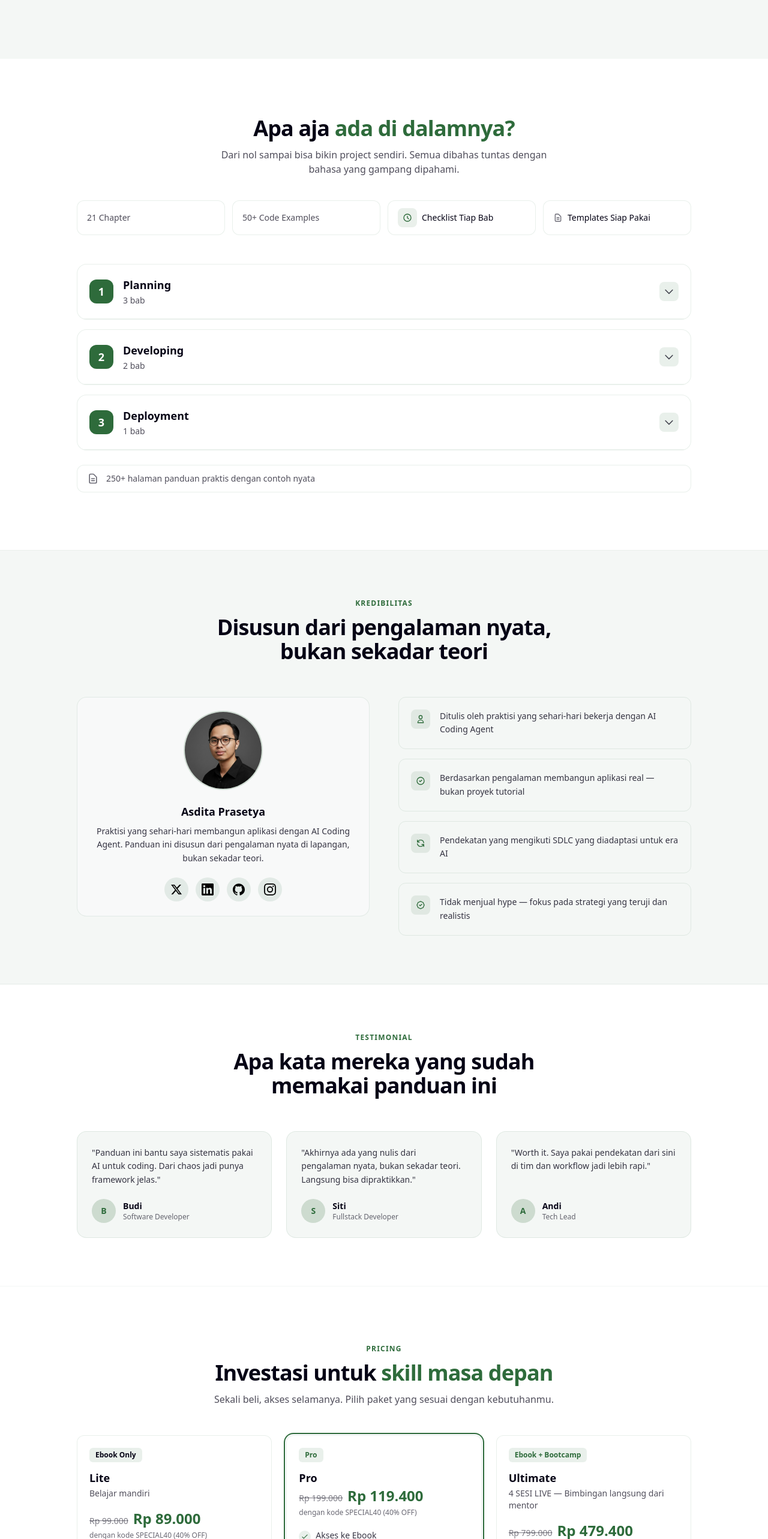
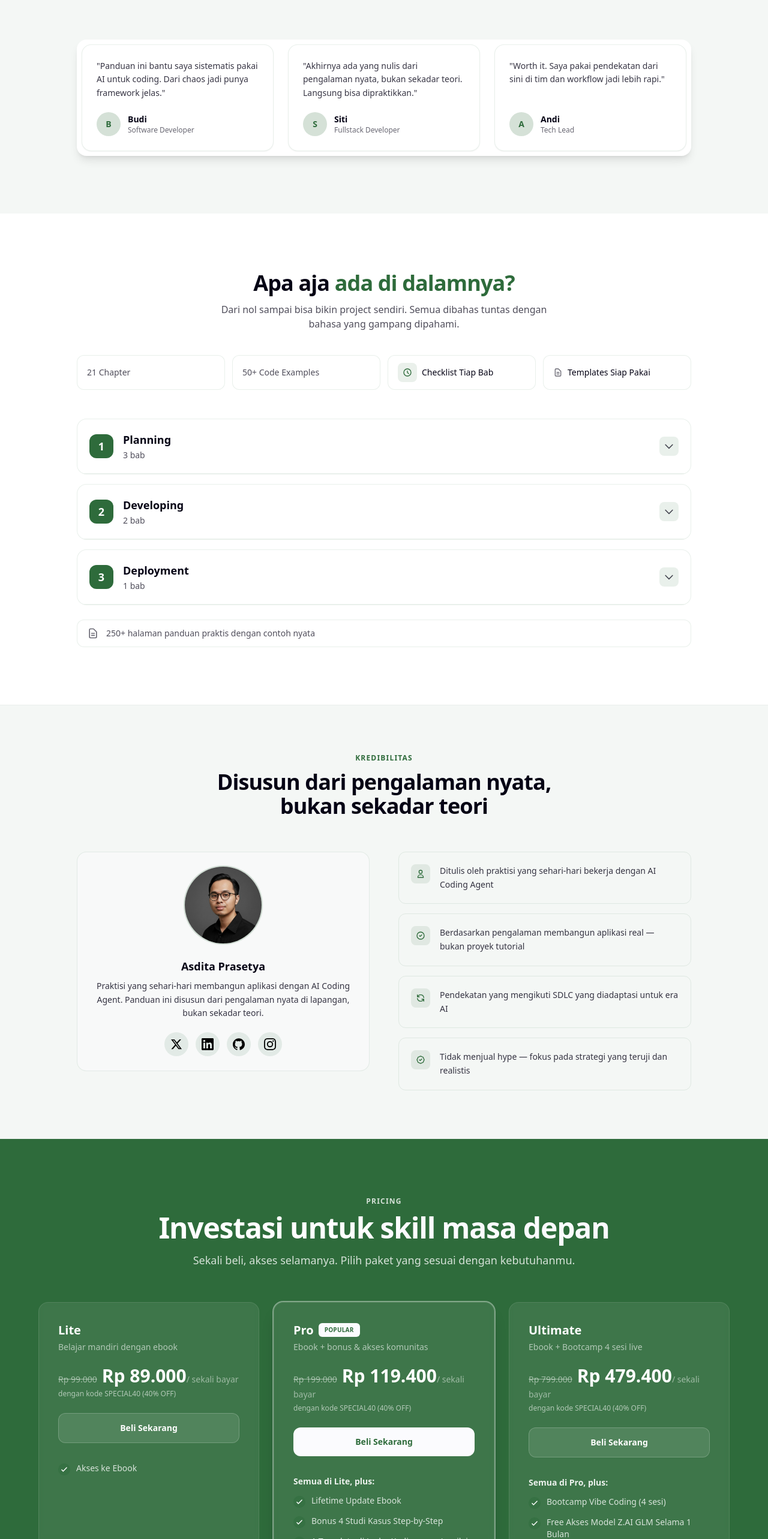
Before and after one commit to hellodit/mahirvibecoding.com, a Nuxt app: page / in a window 1280 px wide. Shown: the part 2887-5453 px from the top of the page at 60% size. Built offline with nearby package versions, Linux system fonts and the light colour scheme.

Commit message:
feat: Remove TestimonialSection from app.vue and integrate testimonials directly into TargetAudienceSection for enhanced user engagement and streamlined layout.

```diff
--- a/app/app.vue
+++ b/app/app.vue
@@ -9,7 +9,6 @@
       <TargetAudienceSection />
       <CurriculumSection />
       <TrustSection />
-      <TestimonialSection />
       <PricingSection />
       <FaqSection />
       <FinalCtaSection />
--- a/app/components/PricingSection.vue
+++ b/app/components/PricingSection.vue
@@ -1,98 +1,137 @@
 <template>
-  <section id="pricing" class="py-24 px-6 bg-white">
-    <div class="max-w-5xl mx-auto">
-      <!-- Header -->
-      <div class="text-center mb-12 reveal">
-        <p class="text-xs font-semibold text-primary uppercase tracking-widest mb-3">Pricing</p>
-        <h2 class="text-3xl md:text-4xl font-bold text-text tracking-tight mb-3">
-          Investasi untuk <span class="text-primary">skill masa depan</span>
+  <section id="pricing" class="py-24 px-6 bg-primary">
+    <div class="max-w-6xl mx-auto">
+      <!-- Hero -->
+      <div class="text-center mb-14 reveal">
+        <p class="text-xs font-semibold text-white/80 uppercase tracking-widest mb-3">Pricing</p>
+        <h2 class="text-3xl md:text-4xl lg:text-5xl font-bold text-white tracking-tight mb-4">
+          Investasi untuk <span class="text-background">skill masa depan</span>
         </h2>
-        <p class="text-base text-text/70 max-w-xl mx-auto">
+        <p class="text-base md:text-lg text-white/80 max-w-2xl mx-auto leading-relaxed">
           Sekali beli, akses selamanya. Pilih paket yang sesuai dengan kebutuhanmu.
         </p>
       </div>
 
-      <!-- Pricing cards – satu gaya, bersih -->
-      <div class="grid grid-cols-1 md:grid-cols-3 gap-6 mb-14">
+      <!-- Pricing cards: dark semi-transparent, like reference -->
+      <div class="grid grid-cols-1 md:grid-cols-3 gap-6 mb-20">
         <div
           v-for="(plan, index) in plans"
           :key="plan.id"
-          class="reveal rounded-xl bg-white border border-primary/10 overflow-hidden flex flex-col hover:border-primary/20 transition-colors"
-          :class="[`reveal-delay-${index + 1}`, plan.featured && 'ring-2 ring-primary ring-offset-2 ring-offset-background']"
+          class="reveal rounded-2xl overflow-hidden flex flex-col transition-all duration-300 bg-white/[0.08] border border-white/10 backdrop-blur-sm"
+          :class="[
+            `reveal-delay-${index + 1}`,
+            plan.featured && 'ring-2 ring-white/40 shadow-xl shadow-black/20 scale-[1.02] md:scale-[1.03]'
+          ]"
         >
-          <div class="p-5 flex-1 flex flex-col">
-            <span
-              class="inline-block px-2.5 py-1 rounded-md text-xs font-semibold w-fit mb-3"
-              :class="plan.badgeClass"
-            >
-              {{ plan.badge }}
-            </span>
-            <h3 class="text-lg font-bold text-text">{{ plan.name }}</h3>
-            <p v-if="plan.subtitle" class="text-sm text-text/70 mt-0.5 mb-4">{{ plan.subtitle }}</p>
+          <div class="p-6 md:p-8 flex-1 flex flex-col">
+            <div class="flex items-center gap-2 mb-1">
+              <h3 class="text-xl font-bold text-white">{{ plan.name }}</h3>
+              <span
+                v-if="plan.popular"
+                class="px-2.5 py-1 rounded-md text-[10px] font-bold uppercase tracking-wide bg-background text-primary"
+              >
+                Popular
+              </span>
+            </div>
+            <p v-if="plan.subtitle" class="text-sm text-white/60 mb-5">{{ plan.subtitle }}</p>
 
-            <div class="mb-5">
-              <span v-if="plan.originalPrice" class="text-sm text-text/50 line-through mr-2">Rp {{ plan.originalPrice }}</span>
-              <span class="text-2xl font-bold text-primary">Rp {{ plan.price }}</span>
-              <p v-if="plan.discountNote" class="text-xs text-text/60 mt-1">{{ plan.discountNote }}</p>
+            <div class="mb-6">
+              <template v-if="plan.priceCustom">
+                <span class="text-2xl md:text-3xl font-bold text-white">Custom</span>
+              </template>
+              <template v-else>
+                <span v-if="plan.originalPrice" class="text-sm text-white/50 line-through mr-2">Rp {{ plan.originalPrice }}</span>
+                <span class="text-2xl md:text-3xl font-bold text-white">Rp {{ plan.price }}</span>
+                <span class="text-sm text-white/50">/ sekali bayar</span>
+              </template>
+              <p v-if="plan.discountNote" class="text-xs text-white/60 mt-1">{{ plan.discountNote }}</p>
             </div>
 
-            <ul class="space-y-2.5 flex-1 mb-6">
+            <a
+              :href="plan.ctaUrl"
+              class="block w-full py-3.5 text-center text-sm font-bold rounded-xl transition-all mb-8"
+              :class="plan.featured
+                ? 'bg-background text-primary hover:bg-background/90'
+                : 'bg-white/10 text-white border border-white/20 hover:bg-white/15'"
+            >
+              {{ plan.ctaText }}
+            </a>
+
+            <ul class="space-y-3 flex-1">
               <li
                 v-for="(benefit, i) in plan.benefits"
                 :key="i"
-                class="flex items-start gap-2 text-sm text-text/80"
+                class="flex items-start gap-2.5 text-sm"
+                :class="isHeading(benefit) ? 'text-white/90 font-semibold' : 'text-white/80'"
               >
-                <span class="flex-shrink-0 mt-0.5 w-5 h-5 rounded-full bg-primary/10 flex items-center justify-center">
-                  <svg xmlns="http://www.w3.org/2000/svg" class="w-3.5 h-3.5 text-primary" fill="none" viewBox="0 0 24 24" stroke="currentColor" stroke-width="2">
+                <span
+                  v-if="!isHeading(benefit)"
+                  class="flex-shrink-0 mt-0.5 w-5 h-5 rounded-full bg-primary/50 flex items-center justify-center"
+                >
+                  <svg xmlns="http://www.w3.org/2000/svg" class="w-3.5 h-3.5 text-white" fill="none" viewBox="0 0 24 24" stroke="currentColor" stroke-width="2.5">
                     <path stroke-linecap="round" stroke-linejoin="round" d="M5 13l4 4L19 7" />
                   </svg>
                 </span>
-                {{ benefit }}
+                <span>{{ benefitText(benefit) }}</span>
               </li>
             </ul>
-
-            <a
-              :href="plan.ctaUrl"
-              class="block w-full py-3.5 text-center text-sm font-bold text-white bg-primary rounded-lg hover:opacity-90 transition-colors"
-            >
-              {{ plan.ctaText }}
-            </a>
           </div>
         </div>
+      </div>
+
+      <!-- Testimonial -->
+      <div class="reveal text-center max-w-3xl mx-auto">
+        <div class="flex justify-center mb-6">
+          <div class="w-16 h-16 rounded-full bg-white/20 flex items-center justify-center text-white text-xl font-bold border-2 border-white/30">
+            A
+          </div>
+        </div>
+        <blockquote class="text-lg md:text-xl text-white/90 leading-relaxed mb-4">
+          "Worth it. Saya pakai pendekatan dari sini di tim dan workflow jadi lebih rapi."
+        </blockquote>
+        <cite class="text-sm text-white/70 not-italic font-semibold">Andi — Tech Lead</cite>
       </div>
     </div>
   </section>
 </template>
 
 <script setup>
+function isHeading(benefit) {
+  return typeof benefit === 'object' && benefit?.isHeading
+}
+function benefitText(benefit) {
+  return typeof benefit === 'string' ? benefit : (benefit?.text ?? '')
+}
+
 const plans = [
   {
     id: 'lite',
     name: 'Lite',
-    badge: 'Ebook Only',
-    badgeClass: 'bg-primary/10 text-text',
-    subtitle: 'Belajar mandiri',
+    popular: false,
+    featured: false,
+    subtitle: 'Belajar mandiri dengan ebook',
     originalPrice: '99.000',
     price: '89.000',
+    priceCustom: false,
     discountNote: 'dengan kode SPECIAL40 (40% OFF)',
     benefits: [
       'Akses ke Ebook'
     ],
     ctaText: 'Beli Sekarang',
-    ctaUrl: '#',
-    featured: false
+    ctaUrl: '#'
   },
   {
     id: 'pro',
     name: 'Pro',
-    badge: 'Pro',
-    badgeClass: 'bg-primary/10 text-primary',
-    subtitle: null,
+    popular: true,
+    featured: true,
+    subtitle: 'Ebook + bonus & akses komunitas',
     originalPrice: '199.000',
     price: '119.400',
+    priceCustom: false,
     discountNote: 'dengan kode SPECIAL40 (40% OFF)',
     benefits: [
-      'Akses ke Ebook',
+      { text: 'Semua di Lite, plus:', isHeading: true },
       'Lifetime Update Ebook',
       'Bonus 4 Studi Kasus Step-by-Step',
       '1 Template di JualanKoding.com (senilai ±100rb)',
@@ -100,33 +139,29 @@ const plans = [
       'Akses Selamanya Group Discord'
     ],
     ctaText: 'Beli Sekarang',
-    ctaUrl: '#',
-    featured: true
+    ctaUrl: '#'
   },
   {
     id: 'ultimate',
     name: 'Ultimate',
-    badge: 'Ebook + Bootcamp',
-    badgeClass: 'bg-primary/10 text-primary',
-    subtitle: '4 SESI LIVE — Bimbingan langsung dari mentor',
+    popular: false,
+    featured: false,
+    subtitle: 'Ebook + Bootcamp 4 sesi live',
     originalPrice: '799.000',
     price: '479.400',
+    priceCustom: false,
     discountNote: 'dengan kode SPECIAL40 (40% OFF)',
     benefits: [
+      { text: 'Semua di Pro, plus:', isHeading: true },
       'Bootcamp Vibe Coding (4 sesi)',
       'Free Akses Model Z.AI GLM Selama 1 Bulan',
       'Link Promo Subscribe Claude Pro',
-      'Akses ke Ebook',
-      'Lifetime Update Ebook',
-      'Bonus 4 Studi Kasus Step-by-Step',
       '15 Template di JualanKoding.com (senilai ±1jt)',
       'Akses Belajar 12 Bulan BelajarKoding.com',
-      'Akses Selamanya Group Discord',
       'Konsultasi 1-1 selama 30 menit (2x)'
     ],
     ctaText: 'Beli Sekarang',
-    ctaUrl: '#',
-    featured: false
+    ctaUrl: '#'
   }
 ]
 </script>
--- a/app/components/TargetAudienceSection.vue
+++ b/app/components/TargetAudienceSection.vue
@@ -41,6 +41,27 @@
           </div>
         </div>
       </div>
+
+      <!-- Testimonials (no title) -->
+      <div class="grid grid-cols-1 md:grid-cols-3 gap-6 mt-16 shadow-lg rounded-2xl bg-white p-2">
+        <div
+          v-for="(item, index) in testimonials"
+          :key="index"
+          class="reveal p-6 rounded-2xl border border-primary/10 bg-white flex flex-col shadow-sm"
+          :class="`reveal-delay-${index + 1}`"
+        >
+          <p class="text-text/80 text-sm leading-relaxed flex-1 mb-5">"{{ item.quote }}"</p>
+          <div class="flex items-center gap-3">
+            <div class="w-10 h-10 rounded-full bg-primary/20 flex items-center justify-center text-primary font-bold text-sm flex-shrink-0">
+              {{ item.initial }}
+            </div>
+            <div>
+              <p class="font-semibold text-text text-sm">{{ item.name }}</p>
+              <p class="text-xs text-text/60">{{ item.role }}</p>
+            </div>
+          </div>
+        </div>
+      </div>
     </div>
   </section>
 </template>
@@ -58,4 +79,25 @@ const notFor = [
   'Yang mencari kursus programming dari nol — panduan ini mengasumsikan pemahaman dasar coding',
   'Yang mengharapkan copy-paste prompt lalu jadi — ini tentang strategi, bukan shortcut'
 ]
+
+const testimonials = [
+  {
+    quote: 'Panduan ini bantu saya sistematis pakai AI untuk coding. Dari chaos jadi punya framework jelas.',
+    name: 'Budi',
+    role: 'Software Developer',
+    initial: 'B'
+  },
+  {
+    quote: 'Akhirnya ada yang nulis dari pengalaman nyata, bukan sekadar teori. Langsung bisa dipraktikkan.',
+    name: 'Siti',
+    role: 'Fullstack Developer',
+    initial: 'S'
+  },
+  {
+    quote: 'Worth it. Saya pakai pendekatan dari sini di tim dan workflow jadi lebih rapi.',
+    name: 'Andi',
+    role: 'Tech Lead',
+    initial: 'A'
+  }
+]
 </script>
```
